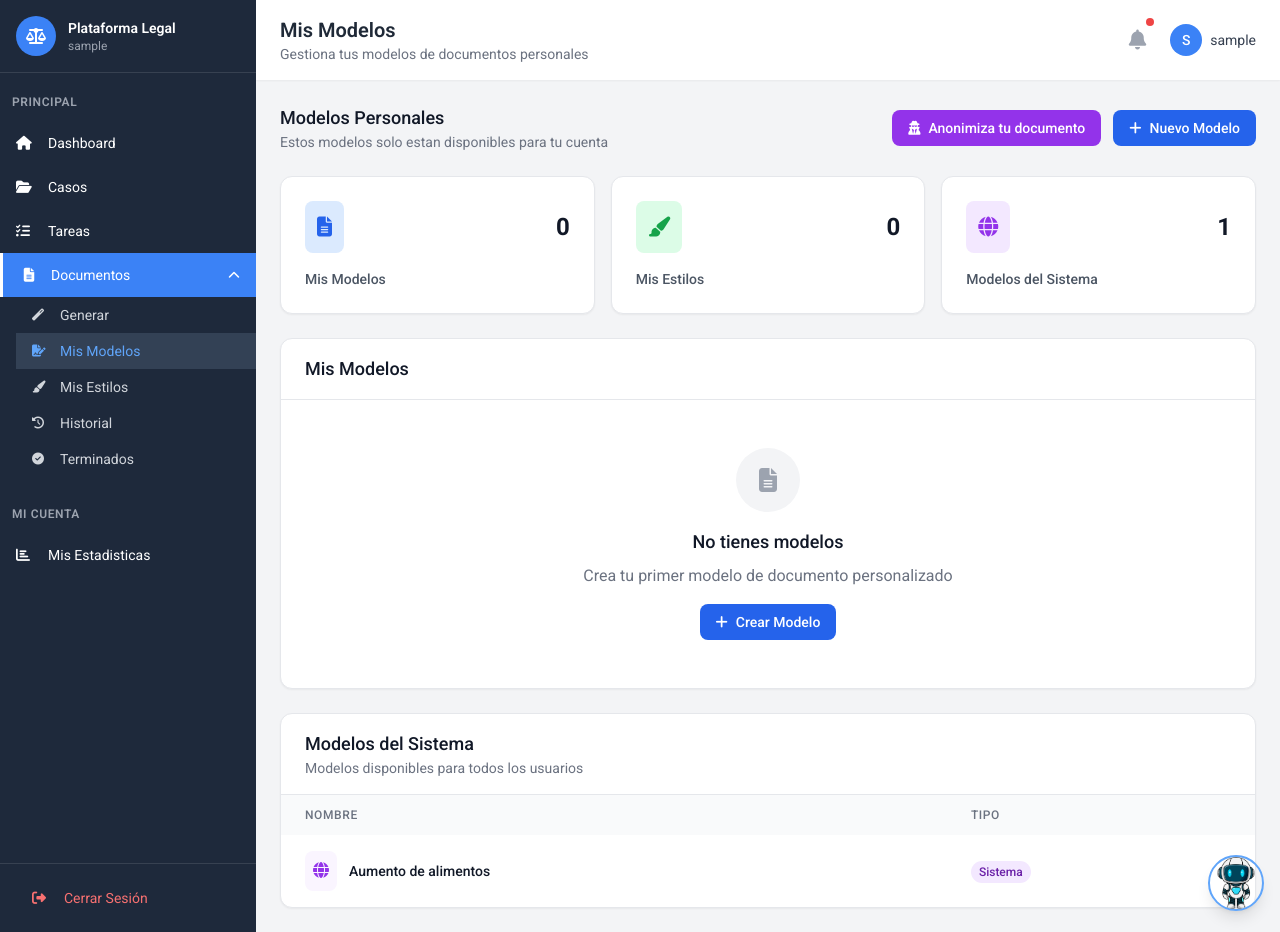
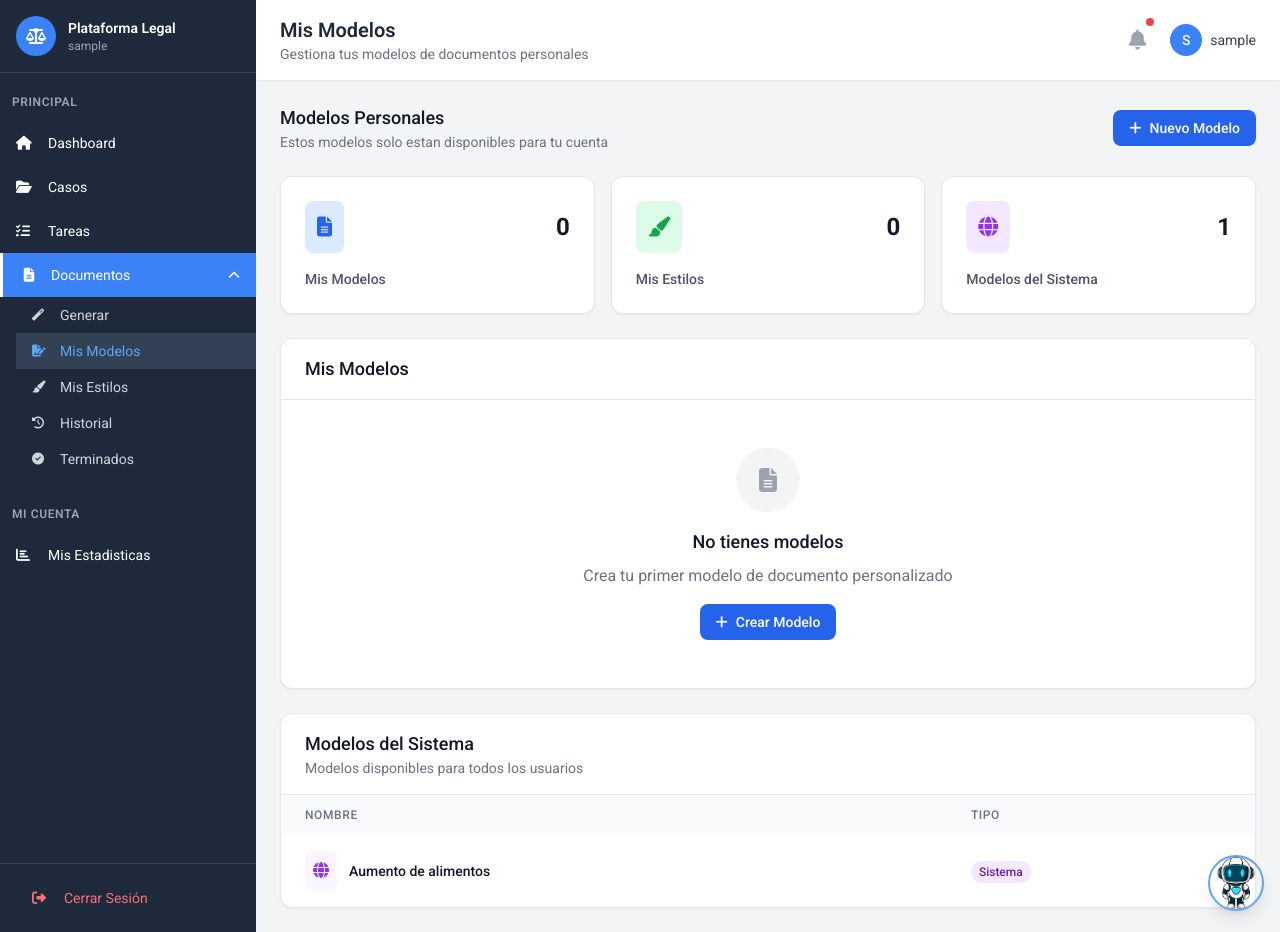
Before and after one commit to Martel123/anonimizador-apc, a Flask app: page /mis-modelos in a window 1280 px wide. Run offline with Flask 3, Linux system fonts and the light colour scheme; the visitor is signed in with stand-in values (Sample User, id 1); data that the repository does not hold is empty; some libraries are stand-ins or nearby versions.

Commit message:
Remove option to anonymize documents from user interface
Remove the "Anonimiza tu documento" button from the "mis_modelos.html" template.

Replit-Commit-Author: Agent
Replit-Commit-Session-Id: cd1d97f4-99c2-42aa-87e6-ce44705e6007
Replit-Commit-Checkpoint-Type: full_checkpoint
Replit-Commit-Event-Id: 3c5eda2e-abb7-4c18-9f69-b4aede93f01f
Replit-Commit-Screenshot-Url: https://storage.googleapis.com/screenshot-production-us-central1/53b1a93f-1145-468f-8aa7-b6be282bacf7/cd1d97f4-99c2-42aa-87e6-ce44705e6007/YRbKRky
Replit-Helium-Checkpoint-Created: true

```diff
--- a/templates/mis_modelos.html
+++ b/templates/mis_modelos.html
@@ -12,9 +12,6 @@
             <p class="text-sm text-gray-500">Estos modelos solo estan disponibles para tu cuenta</p>
         </div>
         <div class="flex space-x-3">
-            <a href="{{ url_for('anonimizar_documento') }}" class="px-4 py-2 bg-purple-600 hover:bg-purple-700 text-white text-sm font-medium rounded-lg transition-colors">
-                <i class="fas fa-user-secret mr-2"></i>Anonimiza tu documento
-            </a>
             <a href="{{ url_for('mi_modelo') }}" class="px-4 py-2 bg-blue-600 hover:bg-blue-700 text-white text-sm font-medium rounded-lg transition-colors">
                 <i class="fas fa-plus mr-2"></i>Nuevo Modelo
             </a>
```
Also changed, not shown: static/imagenes_modelos/1/20251215213239_WhatsApp_Image_2025-12-08_at_12.28.37_PM_1.jpeg (added), 7 other files.
